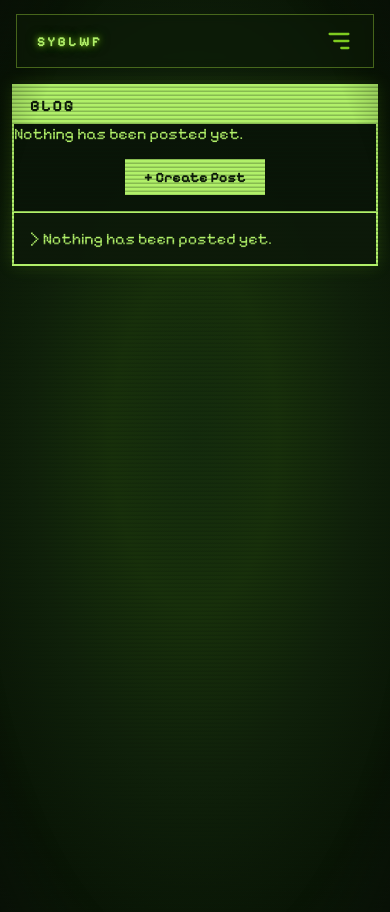
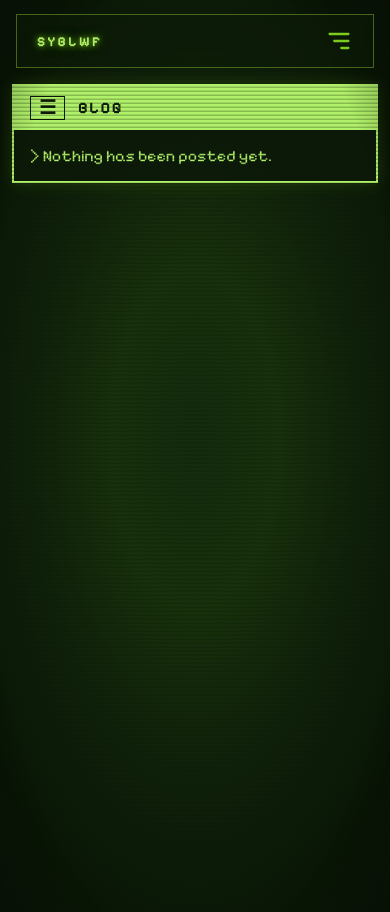
Before and after one commit to Syabilwafi/myportofolio, a Django app: page /blog/ in a window 390 px wide. Run offline with Django 5.2, Linux system fonts and the light colour scheme; data that the repository does not hold is empty.

Commit message:
feat: implement burger menu for blog sidebar in smaller screens

```diff
--- a/static/css/blog.css
+++ b/static/css/blog.css
@@ -84,6 +84,39 @@
 
 
 /* Blog Sidebar */
+
+.window-header {
+    display: flex;
+    justify-content: space-between;
+    align-items: center;
+    padding: 0.6rem 1rem;
+    background-color: var(--green-bright);
+    color: var(--bg-dark);
+}
+
+.window-header-left {
+    display: flex;
+    align-items: center;
+    gap: 0.8rem;
+}
+
+.sidebar-toggle-btn {
+    display: none;
+    background: transparent;
+    border: 1px solid var(--bg-dark);
+    color: var(--bg-dark);
+    font-size: 1.2rem;
+    font-weight: bold;
+    padding: 0.1rem 0.5rem;
+    cursor: pointer;
+    line-height: 1;
+    transition: all 0.2s ease;
+}
+
+.sidebar-toggle-btn:hover {
+    background-color: var(--bg-dark);
+    color: var(--green-bright);
+}
 
 .blog-sidebar {
     display: flex;
@@ -408,9 +441,26 @@
         padding: 0 0.75rem;
     }
 
+    .sidebar-toggle-btn {
+        display: inline-block;
+    }
+
     .blog-body {
         flex-direction: column-reverse;
         min-height: auto;
+    }
+
+    .blog-sidebar {
+        display: none;
+        width: 100%;
+        max-height: 250px;
+        overflow-y: auto;
+        border-bottom: 2px solid var(--green-bright);
+        background-color: rgba(8, 18, 6, 0.95);
+    }
+
+    .blog-sidebar.show {
+        display: flex;
     }
 
     .blog-content {
--- a/templates/blog.html
+++ b/templates/blog.html
@@ -14,14 +14,19 @@
             <div class="blog-window terminal-window">
 
                 <header class="window-header">
+                    <div class="window-header-left">
+                        <button id="sidebar-toggle-btn" class="sidebar-toggle-btn" type="button" aria-label="Toggle posts menu">
+                            ☰
+                        </button>
                         {% if posts %}
                             {% with first_post=posts|first %}
                                 <span id="window-title" class="window-title">{{ first_post.title }}</span>
                             {% endwith %}
                         {% else %}
                             <span class="window-title">BLOG</span>
+                        {% endif %}
+                    </div>
                     <button type="button" class="window-close-btn" aria-label="Close">X</button>
-                    {% endif %}
                 </header>
 
                 <div class="blog-body">
@@ -185,11 +190,18 @@
         const commentPostIdInput = document.getElementById('comment-post-id');
         const commentsContainer = document.getElementById('comments-container');
 
+        const sidebarToggleBtn = document.getElementById('sidebar-toggle-btn');
+        const blogSidebar = document.querySelector('.blog-sidebar');
+
         const modal = document.getElementById('create-post-modal');
         const openBtn = document.getElementById('open-modal-btn');
         const closeBtn = document.getElementById('close-modal-btn');
 
-        // Render Comments Helper
+        // Sidebar Toggle Handler
+        sidebarToggleBtn?.addEventListener('click', () => {
+            blogSidebar?.classList.toggle('show');
+        });
+
         const renderComments = (comments) => {
             if (!commentsContainer) return;
 
@@ -209,7 +221,6 @@
             `).join('');
         };
 
-        // Post Tab Switch Handler
         postTabs.forEach(tab => {
             tab.addEventListener('click', (e) => {
                 e.preventDefault();
@@ -223,6 +234,8 @@
                 if (postDate) postDate.textContent = `> Posted on ${date}`;
                 if (postText) postText.textContent = content;
                 if (commentPostIdInput) commentPostIdInput.value = id;
+
+                blogSidebar?.classList.remove('show');
 
                 try {
                     const parsedComments = JSON.parse(comments || '[]');
@@ -250,5 +263,9 @@
             if (e.target === modal) closeModal();
         });
     });
+
+    sidebarToggleBtn?.addEventListener('click', () => {
+        blogSidebar?.classList.toggle('show');
+    });
 </script>
 {% endblock scripts %}
```
Lines whose indentation alone changed are shown as unchanged.
